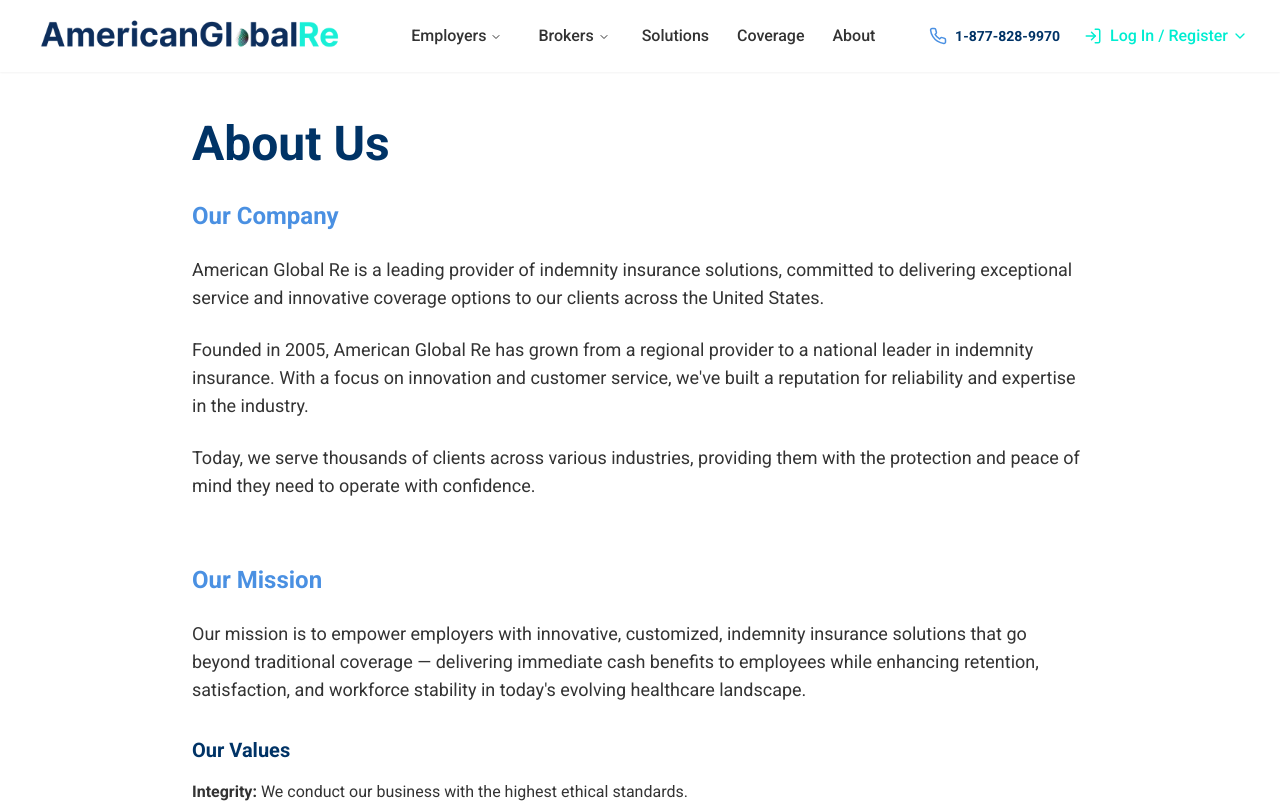
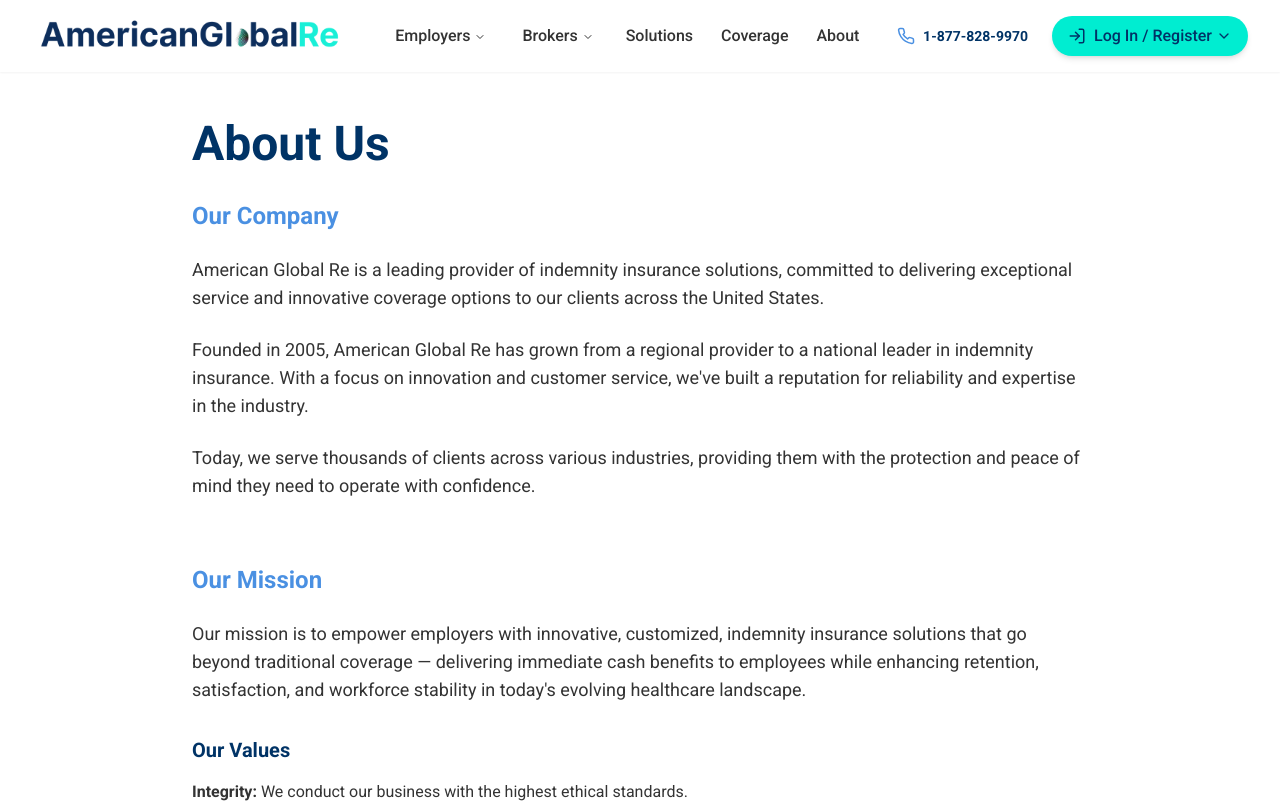
Before and after one commit to youngcitybandit/global-updated2, a React (Vite) app: page /about in a window 1280 px wide. Shown: the top 803 px of the page. Built offline with nearby package versions, Linux system fonts and the light colour scheme.

Commit message:
feat: Improve login button visibility

```diff
--- a/src/components/Navbar.tsx
+++ b/src/components/Navbar.tsx
@@ -20,16 +20,11 @@ import { cn } from "@/lib/utils";
 
 const Navbar = () => {
   const [isMenuOpen, setIsMenuOpen] = useState(false);
-  const [isAboutOpen, setIsAboutOpen] = useState(false);
   const [isEmployersOpen, setIsEmployersOpen] = useState(false);
   const [isBrokersOpen, setIsBrokersOpen] = useState(false);
 
   const toggleMenu = () => {
     setIsMenuOpen(!isMenuOpen);
-  };
-
-  const toggleAbout = () => {
-    setIsAboutOpen(!isAboutOpen);
   };
 
   const toggleEmployers = () => {
@@ -124,14 +119,15 @@ const Navbar = () => {
 
           {/* Call Now Button (Desktop) */}
           <div className="hidden md:flex items-center">
-            <a href="tel:1-877-828-9970" className="flex items-center text-agr-navy text-sm font-bold whitespace-nowrap">
+            <a href="tel:1-877-828-9970" className="flex items-center text-agr-navy text-sm font-bold whitespace-nowrap mr-6">
               <Phone size={18} className="mr-2 text-agr-blue" />
               1-877-828-9970
             </a>
-            <div className="ml-6">
+
+            {/* Updated Login Button with Bubble Effect */}
             <DropdownMenu>
-                <DropdownMenuTrigger className="flex items-center text-agr-brightTeal hover:text-agr-brightTeal/80 font-medium">
-                  <LogIn className="mr-2 text-agr-brightTeal" size={18} />
+              <DropdownMenuTrigger className="flex items-center bg-agr-brightTeal text-agr-navy font-medium px-4 py-2 rounded-full hover:bg-agr-brightTeal/90 transition-colors shadow-md">
+                <LogIn className="mr-2 text-agr-navy" size={18} />
                 Log In / Register
                 <ChevronDown size={16} className="ml-1" />
               </DropdownMenuTrigger>
@@ -144,7 +140,6 @@ const Navbar = () => {
                 </DropdownMenuItem>
               </DropdownMenuContent>
             </DropdownMenu>
-            </div>
           </div>
 
           {/* Mobile Menu Button */}
@@ -209,9 +204,13 @@ const Navbar = () => {
               <Phone size={18} className="mr-2 text-agr-blue" />
               1-877-828-9970
             </a>
-            <div className="flex items-center text-agr-brightTeal hover:text-agr-brightTeal/80 font-medium py-2">
-              <LogIn className="mr-2 text-agr-brightTeal" size={18} />
-              <a href="/login">Log In / Register</a>
+
+            {/* Updated Mobile Login Link with Bubble Effect */}
+            <div className="rounded-full bg-agr-brightTeal px-4 py-2 inline-block my-2">
+              <a href="/login" className="flex items-center text-agr-navy font-medium">
+                <LogIn className="mr-2" size={18} />
+                Log In / Register
+              </a>
             </div>
           </div>
         )}
```
Lines whose indentation alone changed are shown as unchanged.
